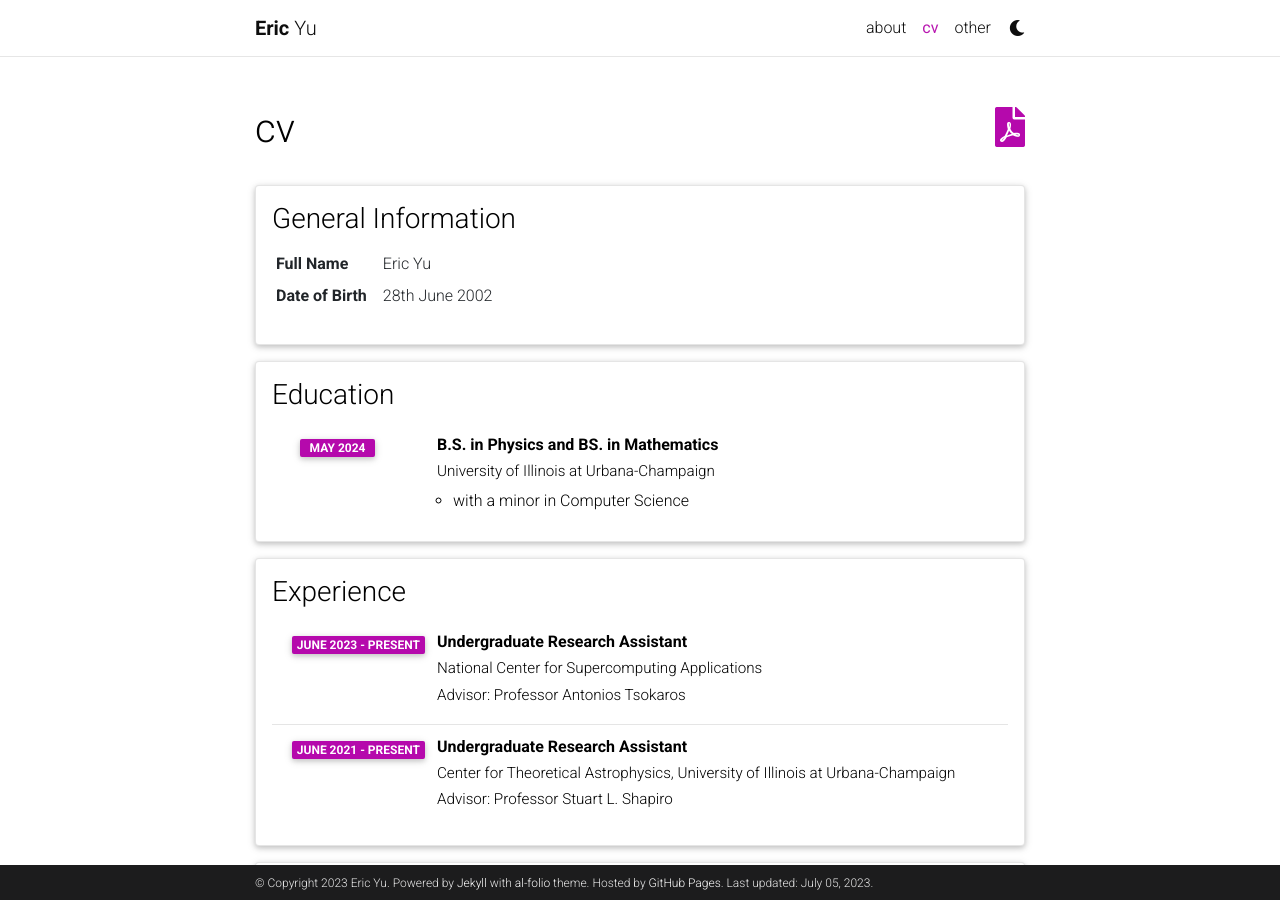
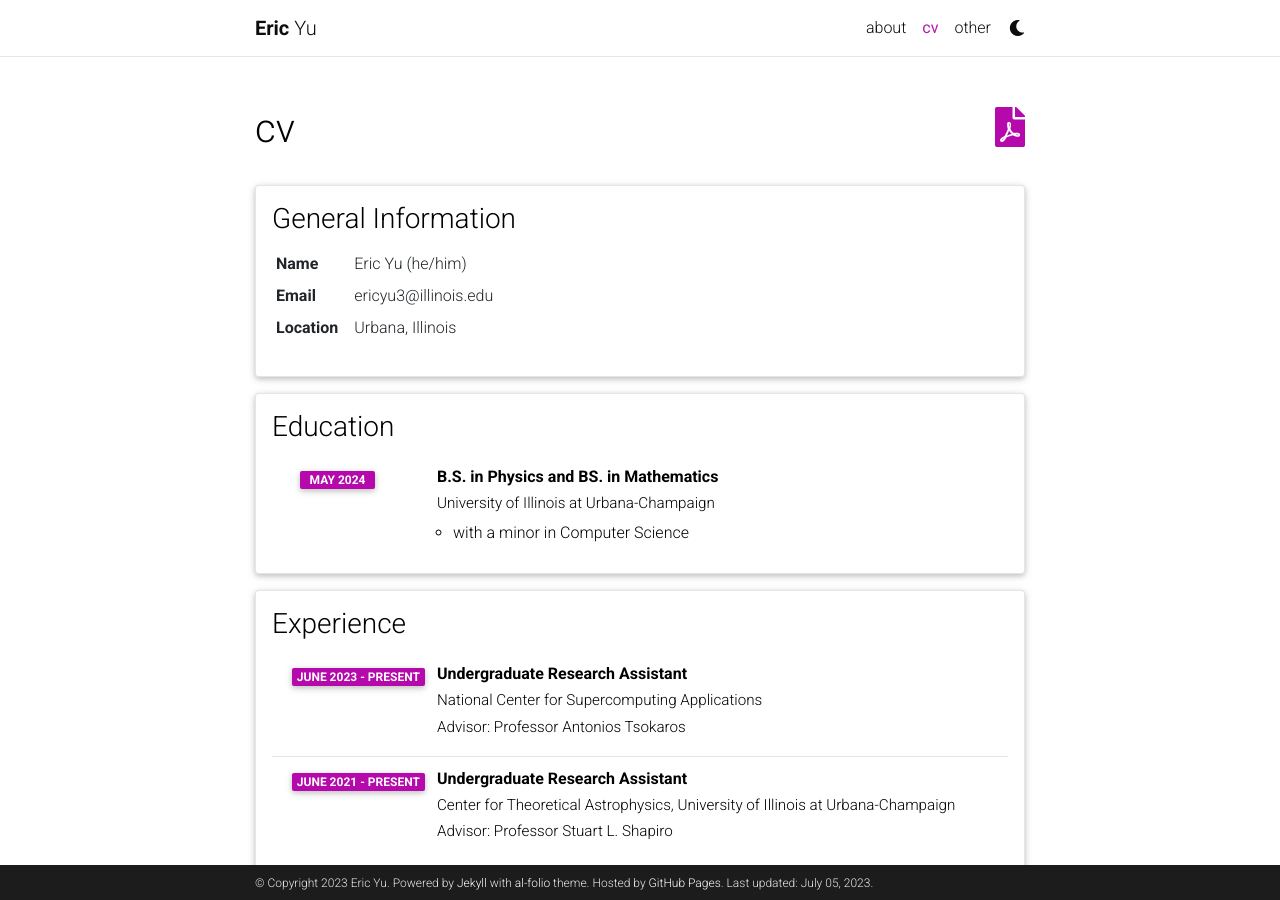
Before and after one commit to aeric-underscore/aeric-underscore.github.io, a Jekyll site: the page built from _pages/cv.md, in a window 1280 px wide and 900 px high. Built offline with Jekyll 4.4.1, drawn with Linux system fonts in a browser that asks for light colours; comment, search, counter and statistics services are not loaded; a style sheet for code colours, icons or effects is not loaded.

Commit message:
7-4-2023 update 2

```diff
--- a/_data/cv.yml
+++ b/_data/cv.yml
@@ -1,10 +1,14 @@
 - title: General Information
   type: map
   contents:
-    - name: Full Name
-      value: Eric Yu
-    - name: Date of Birth
-      value: 28th June 2002
+    - name: Name
+      value: Eric Yu (he/him)
+    - name: Email
+      value: ericyu3@illinois.edu
+    - name: Location
+      value: Urbana, Illinois
+    # - name: Date of Birth
+    #   value: 28th June 2002
     # - name: Languages
     #   value: English
 
--- a/_layouts/about.html
+++ b/_layouts/about.html
@@ -3,6 +3,7 @@ layout: default
 ---
 
 <!-- about.html -->
+
       <div class="post">
         <header class="post-header">
           <h1 class="post-title">
```
Also changed, not shown: _pages/about.md (+2 -2 lines), assets/img/background_1.png (added), assets/img/prof_pic.jpg, assets/img/prof_pic_1.jpg (added), assets/img/prof_pic_2.jpg (added).
